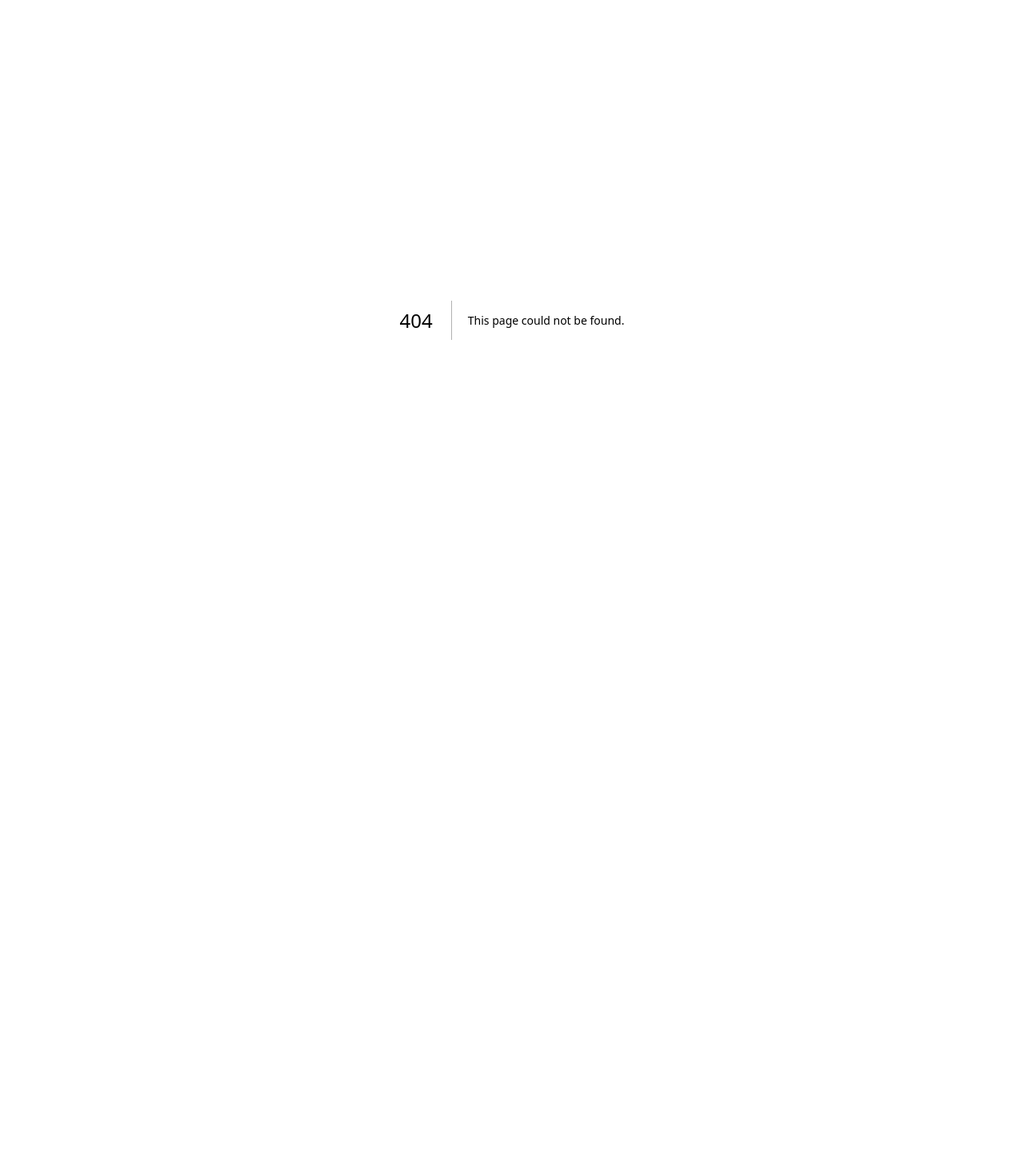
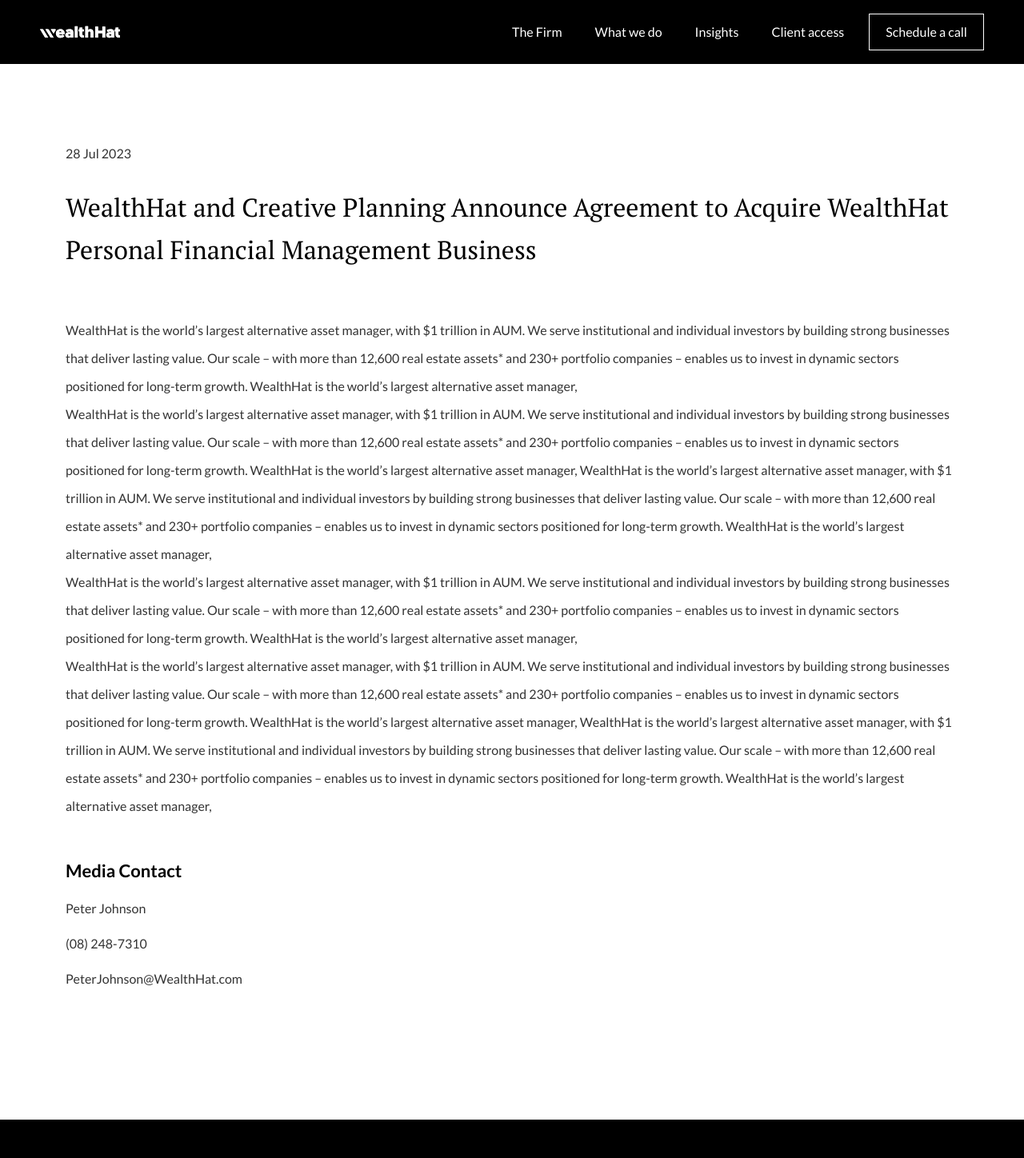
Before and after one commit to WealthHat/Homepage, a Next.js app: page /news/1 in a window 1280 px wide. Before the commit this address had no page. Shown: the top 1448 px of the page at 80% size. Before the commit the page ends 800 px from the top, so only its background shows below. Built offline with nearby package versions, Linux system fonts and the light colour scheme; no server answers.

Commit message:
completed single news page

```diff
--- a/src/common/news-card.tsx
+++ b/src/common/news-card.tsx
@@ -1,7 +1,11 @@
 import Arrow from '@/svgs/arrow';
 import React from 'react'
+import {useRouter} from 'next/router'
 
 const NewsCard = () => {
+  const router = useRouter()
+
+  //
   return (
     <div className='news-card'>
       <div className='news-box'>
@@ -12,7 +16,7 @@ const NewsCard = () => {
         </h3>
       </div>
 
-      <div className="arrow">
+      <div className="arrow" onClick={() => router.push("/news/1") }>
         <i className="bi bi-chevron-right"></i>
       </div>
     </div>
--- /dev/null
+++ b/src/pages/news/[slug].tsx
@@ -0,0 +1,77 @@
+import NewsCard from '@/common/news-card';
+import Layout from '@/components/Layout';
+import MetaTags from '@/components/meta-tags';
+import React from 'react';
+
+const NewsDetails = () => {
+  return (
+    <Layout>
+      <MetaTags title='News and Events' description='News and Events' />
+
+      <div className='news-details'>
+        <div className='container'>
+          <small>
+            {/* <GoBack/> */}
+            28 Jul 2023</small>
+          <h1>
+            WealthHat and Creative Planning Announce Agreement to Acquire
+            WealthHat Personal Financial Management Business
+          </h1>
+          <p>
+            WealthHat is the world’s largest alternative asset manager, with $1
+            trillion in AUM. We serve institutional and individual investors by
+            building strong businesses that deliver lasting value. Our scale –
+            with more than 12,600 real estate assets* and 230+ portfolio
+            companies – enables us to invest in dynamic sectors positioned for
+            long-term growth. WealthHat is the world’s largest alternative asset
+            manager, <br />
+            WealthHat is the world’s largest alternative asset manager, with $1
+            trillion in AUM. We serve institutional and individual investors by
+            building strong businesses that deliver lasting value. Our scale –
+            with more than 12,600 real estate assets* and 230+ portfolio
+            companies – enables us to invest in dynamic sectors positioned for
+            long-term growth. WealthHat is the world’s largest alternative asset
+            manager, WealthHat is the world’s largest alternative asset manager,
+            with $1 trillion in AUM. We serve institutional and individual
+            investors by building strong businesses that deliver lasting value.
+            Our scale – with more than 12,600 real estate assets* and 230+
+            portfolio companies – enables us to invest in dynamic sectors
+            positioned for long-term growth. WealthHat is the world’s largest
+            alternative asset manager,
+          </p>
+          <p>
+            WealthHat is the world’s largest alternative asset manager, with $1
+            trillion in AUM. We serve institutional and individual investors by
+            building strong businesses that deliver lasting value. Our scale –
+            with more than 12,600 real estate assets* and 230+ portfolio
+            companies – enables us to invest in dynamic sectors positioned for
+            long-term growth. WealthHat is the world’s largest alternative asset
+            manager, <br />
+            WealthHat is the world’s largest alternative asset manager, with $1
+            trillion in AUM. We serve institutional and individual investors by
+            building strong businesses that deliver lasting value. Our scale –
+            with more than 12,600 real estate assets* and 230+ portfolio
+            companies – enables us to invest in dynamic sectors positioned for
+            long-term growth. WealthHat is the world’s largest alternative asset
+            manager, WealthHat is the world’s largest alternative asset manager,
+            with $1 trillion in AUM. We serve institutional and individual
+            investors by building strong businesses that deliver lasting value.
+            Our scale – with more than 12,600 real estate assets* and 230+
+            portfolio companies – enables us to invest in dynamic sectors
+            positioned for long-term growth. WealthHat is the world’s largest
+            alternative asset manager,
+          </p>
+
+          <div className='contact'>
+            <h2>Media Contact</h2>
+            <p>Peter Johnson</p>
+            <p>(08) 248-7310</p>
+            <p>PeterJohnson@WealthHat.com</p>
+          </div>
+        </div>
+      </div>
+    </Layout>
+  );
+};
+
+export default NewsDetails;
--- a/src/pages/news/__news.scss
+++ b/src/pages/news/__news.scss
@@ -98,3 +98,45 @@
     }
   }
 }
+
+
+// news details
+.news-details{
+  padding:180px 10px 150px 10px;
+
+  small{
+    @include body-text($font-16, 400, $text-color);
+    margin-bottom:29px;
+    display:block;
+  }
+
+  h1{
+    @include heading($font-32, 400);
+    font-family: $secondary-font;
+    margin-bottom:56px;
+    line-height:53px;
+  }
+
+  p{
+     @include body-text($font-16, 400, $text-color);
+     line-height:35px;
+
+  }
+
+  .contact{
+    margin-top:51px;
+
+    h2{
+       @include heading($font-22, 600);
+       margin-bottom:16px;
+    }
+
+      p{
+     @include body-text($font-16, 400, $text-color);
+     margin-bottom:9px;
+
+  }
+
+
+  }
+}
--- a/src/pages/news/index.tsx
+++ b/src/pages/news/index.tsx
@@ -1,5 +1,6 @@
 import NewsCard from '@/common/news-card';
 import Layout from '@/components/Layout';
+import MetaTags from '@/components/meta-tags';
 import Marker from '@/svgs/marker';
 import Image from 'next/image';
 import React from 'react';
@@ -7,6 +8,7 @@ import React from 'react';
 const News = () => {
   return (
     <Layout>
+      <MetaTags  title="News and Events" description="News and Events"/>
       <div className='news'>
         <div className='news-hero'>
           <div className='container-fluid'>
```
